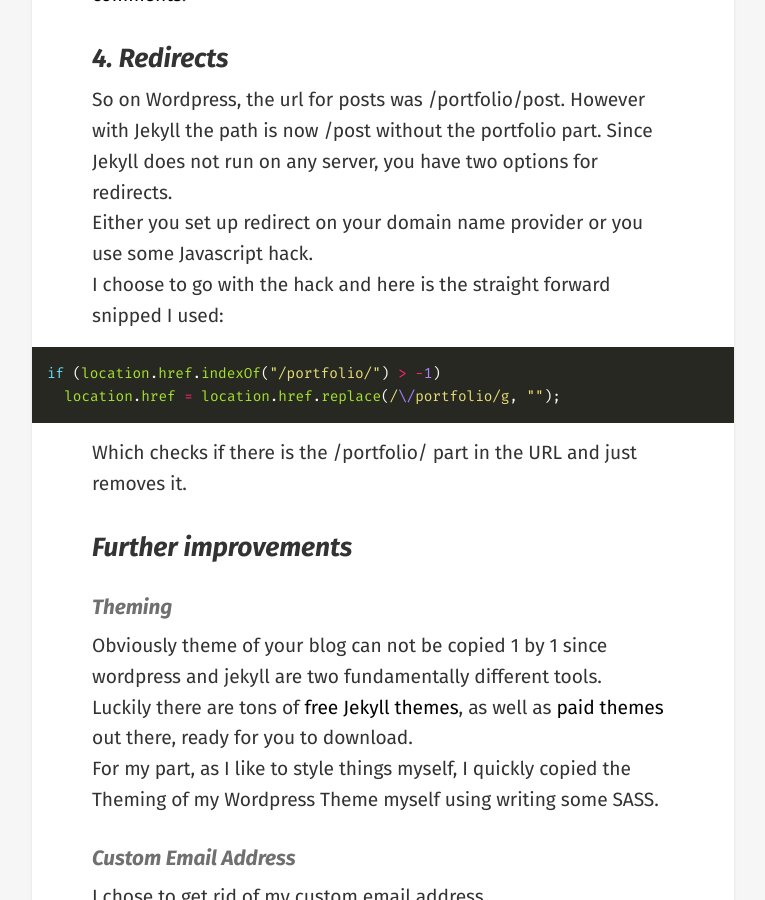
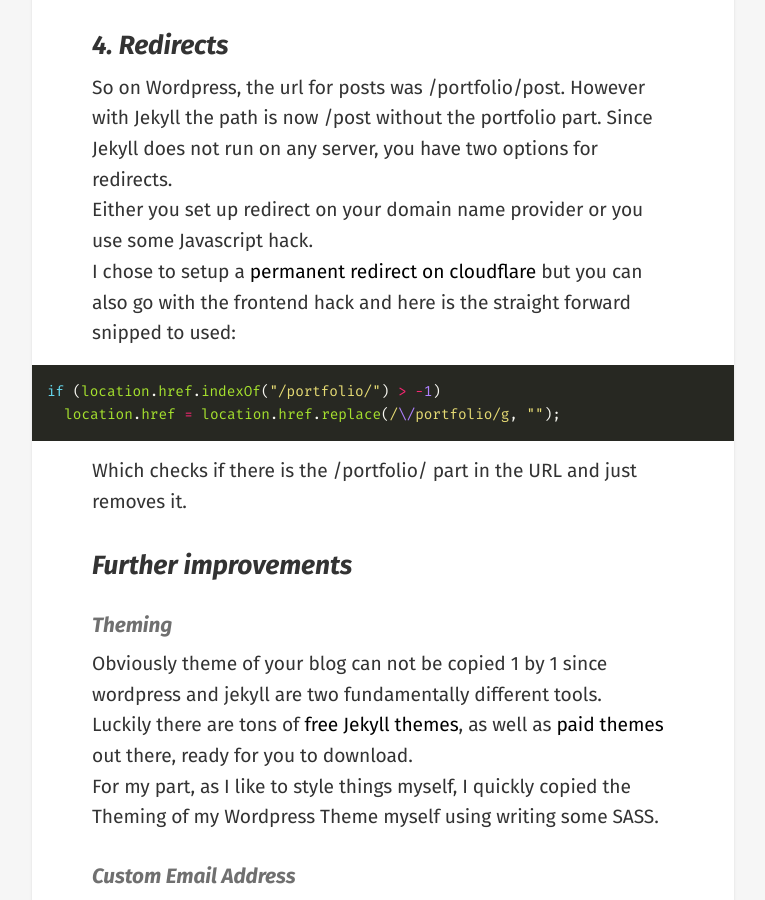
Before and after one commit to ThibaultJanBeyer/blog.thibaultjanbeyer.com-v2, a Jekyll site: the page built from _posts/2018-12-29-migrating-wordpress-to-jekyll-blog.md, in a window 1280 px wide and 900 px high, scrolled down 5306 px. Shown: the whole window, without its empty margins (257-1022 px from the left). Built offline with Jekyll 4.4.1, drawn with Linux system fonts in a browser that asks for light colours; nearby versions of some CDN libraries; some web fonts are replaced; comment, search, counter and statistics services are not loaded.

Commit message:
improve post

````diff
--- a/_posts/2018-12-29-migrating-wordpress-to-jekyll-blog.md
+++ b/_posts/2018-12-29-migrating-wordpress-to-jekyll-blog.md
@@ -104,11 +104,10 @@ Well here is the catch. The related posts by Jekyll are not really related to th
 
 ```html
 <ul class="related_posts">
-  {{ "{% for post in site.related_posts limit: 4 "}} %}
-  {{ "{% if forloop.index > 2 "}} %}
-  {{ "{% assign random = site.time | date: '%s%N' | modulo: site.posts.size "}} %}
-  {{ "{% assign post = site.posts[random] "}} %}
-  {{ "{% endif "}} %}
+  {{ "{% for post in site.related_posts limit: 4 "}} %} {{ "{% if forloop.index
+  > 2 "}} %} {{ "{% assign random = site.time | date: '%s%N' | modulo:
+  site.posts.size "}} %} {{ "{% assign post = site.posts[random] "}} %} {{ "{%
+  endif "}} %}
   <li class="related_post">
     <a href="{{ post.url }}">
       {{ "{% if post.image "}} %}
@@ -140,7 +139,7 @@ Disqus even offers a possibility to [import your wordpress comments](https://hel
 
 So on Wordpress, the url for posts was `/portfolio/post`. However with Jekyll the path is now `/post` without the portfolio part. Since Jekyll does not run on any server, you have two options for redirects.
 Either you set up redirect on your domain name provider or you use some Javascript hack.
-I choose to go with the hack and here is the straight forward snipped I used:
+I chose to setup a [permanent redirect on cloudflare](https://support.cloudflare.com/hc/en-us/articles/200172286-How-do-I-perform-URL-forwarding-or-redirects-with-Cloudflare-) but you can also go with the frontend hack and here is the straight forward snipped to used:
 
 ```javascript
 if (location.href.indexOf("/portfolio/") > -1)
````
